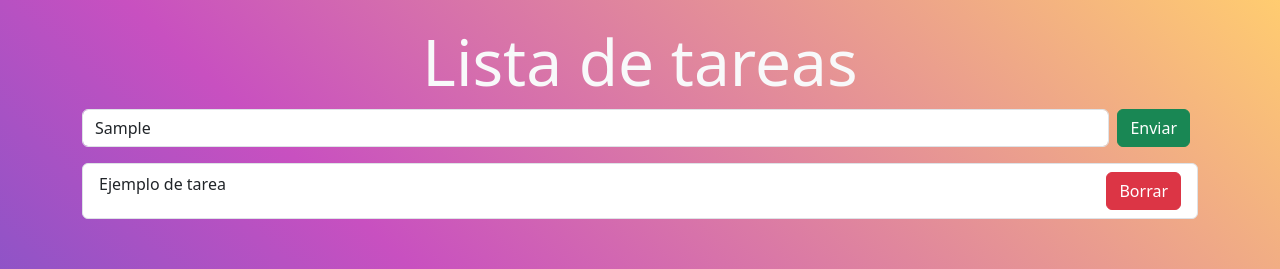
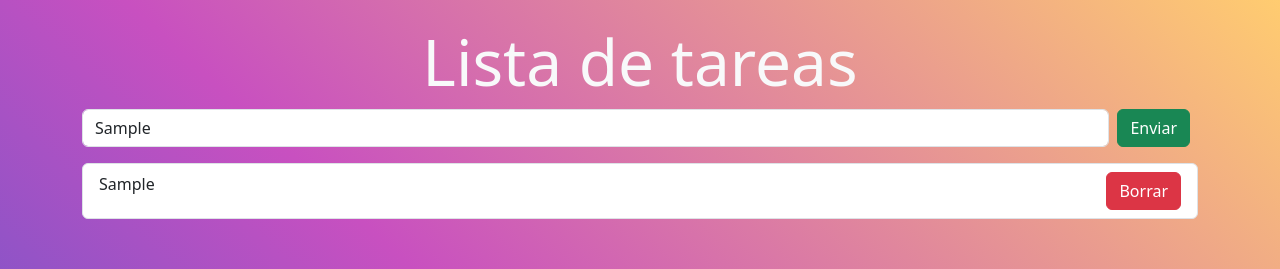
Before and after one commit to carolinavalverde/listaTareas-c75i, a React (Vite) app: page / in a window 1280 px wide. Both pictures are taken after typing "Sample" into the empty fields and a click on the button "Enviar". Shown: the top 269 px of the page. Built offline with nearby package versions, Linux system fonts and the light colour scheme.

Commit message:
agrego q se muestren las tareas

```diff
--- a/src/components/ItemTarea.jsx
+++ b/src/components/ItemTarea.jsx
@@ -1,9 +1,9 @@
 import { Button, ListGroup } from "react-bootstrap";
 
-const ItemTarea = () => {
+const ItemTarea = ({nombreTarea}) => {
     return (
         <ListGroup.Item className="d-flex justify-content-between">
-            Ejemplo de tarea
+           {nombreTarea}
             <Button variant="danger">Borrar</Button>
         </ListGroup.Item>
     );
--- a/src/components/Listatareas.jsx
+++ b/src/components/Listatareas.jsx
@@ -4,8 +4,8 @@ import ItemTarea from "./ItemTarea";
 const ListaTareas = ({ tareas }) => {
   return (
     <ListGroup>
-      {tareas.map((itemTarea, indice) => (
-        <ItemTarea key={indice}></ItemTarea>
+      {tareas.map((nombreTarea, indice) => (
+        <ItemTarea key={indice} nombreTarea={nombreTarea}></ItemTarea>
       ))}
     </ListGroup>
   );
```
